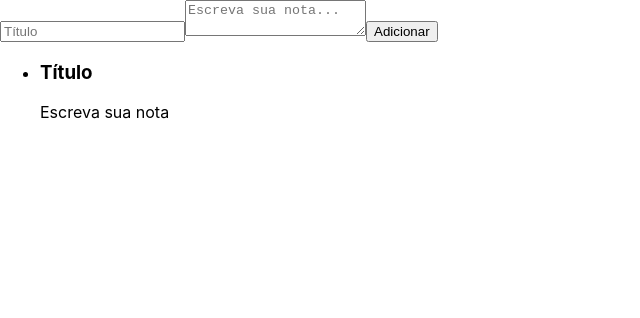
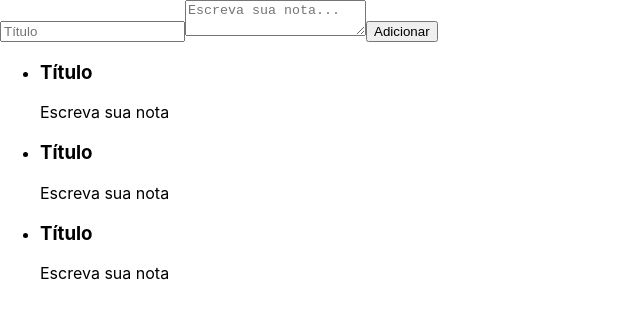
Before and after one commit to Guimrl/react-notes, a React (Create React App) app: page / in a window 1280 px wide. Shown: the top 318 px of the page, without its empty margins (0-640 px from the left). Built offline with nearby package versions, Linux system fonts and the light colour scheme; the HTML template or start-up script is replaced by a standard one.

Commit message:
create CardNota component, add new pattern export default

```diff
--- a/src/App.js
+++ b/src/App.js
@@ -1,13 +1,16 @@
-import { FormularioCadastro } from "./components/FormularioCadastro";
-import { ListaDeNotas } from "./components/ListaDeNotas";
+import React, { Component } from "react";
+import FormularioCadastro from "./components/FormularioCadastro";
+import ListaDeNotas from "./components/ListaDeNotas";
 
-function App() {
-  return (
-    <section>
-      <FormularioCadastro/>
-      <ListaDeNotas/>
-    </section>
-  );
+class App extends Component {
+    render() {
+        return (
+            <section>
+                <FormularioCadastro />
+                <ListaDeNotas />
+            </section>
+        );
+    }
 }
 
 export default App;
--- /dev/null
+++ b/src/components/CardNota.jsx
@@ -0,0 +1,16 @@
+import React, { Component } from "react";
+
+class CardNota extends Component {
+    render() {
+        return (
+            <section>
+                <header>
+                    <h3>Título</h3>
+                </header>
+                <p>Escreva sua nota</p>
+            </section>
+        );
+    }
+}
+
+export default CardNota;
--- a/src/components/FormularioCadastro.jsx
+++ b/src/components/FormularioCadastro.jsx
@@ -1,6 +1,6 @@
 import React, { Component } from "react";
 
-export class FormularioCadastro extends Component {
+class FormularioCadastro extends Component {
     render() {
         return (
             <form>
@@ -11,3 +11,5 @@
         );
     }
 }
+
+export default FormularioCadastro;
--- a/src/components/ListaDeNotas.jsx
+++ b/src/components/ListaDeNotas.jsx
@@ -1,19 +1,22 @@
 import React, { Component } from "react";
+import CardNota from "./CardNota";
 
-export class ListaDeNotas extends Component {
-
+class ListaDeNotas extends Component {
     render() {
         return (
             <ul>
                 <li>
-                    <section>
-                        <header>
-                            <h3>Título</h3>
-                        </header>
-                        <p>Escreva sua nota</p>
-                    </section>
+                    <CardNota/>
+                </li>
+                <li>
+                    <CardNota/>
+                </li>
+                <li>
+                    <CardNota/>
                 </li>
             </ul>
         );
     }
 }
+
+export default ListaDeNotas;
```
